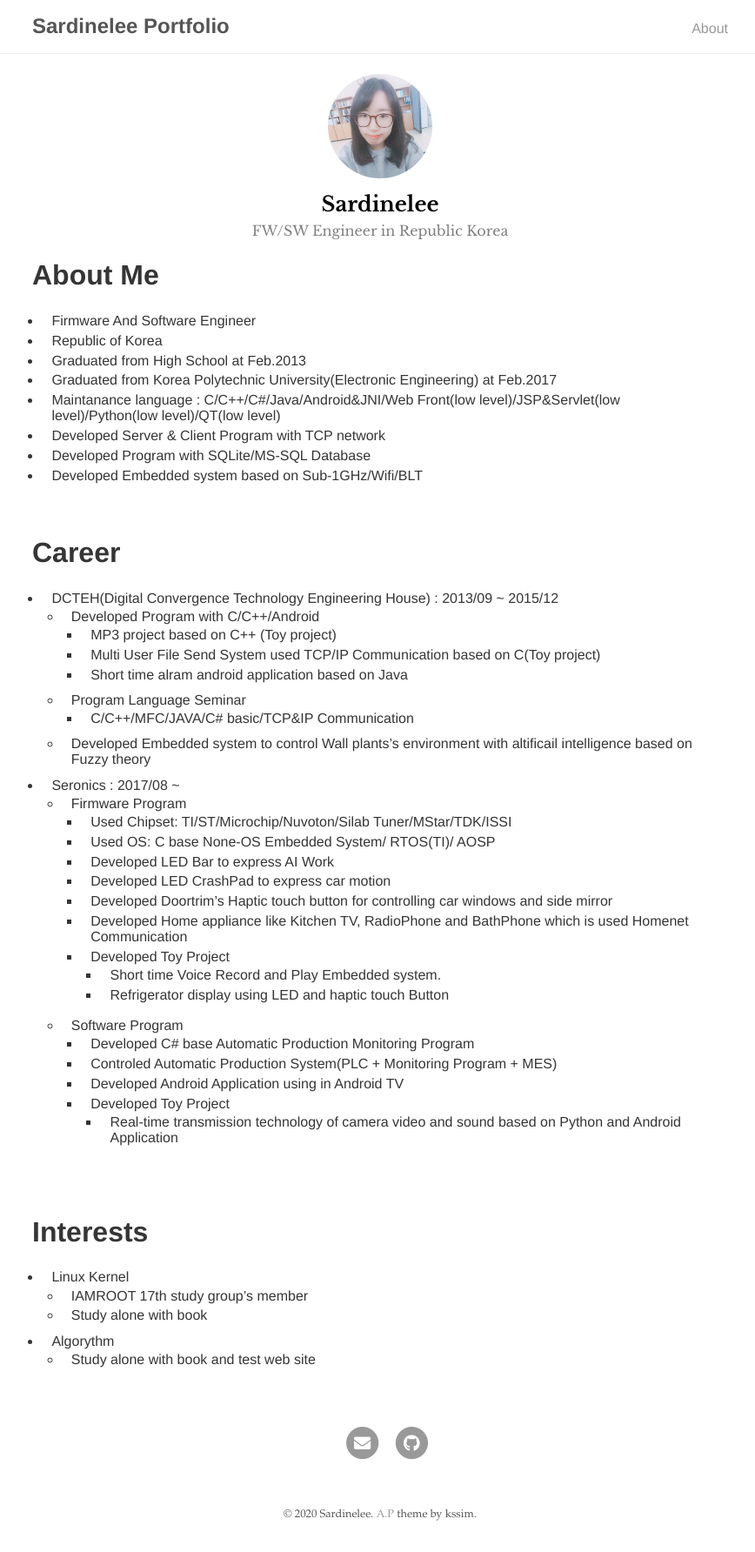
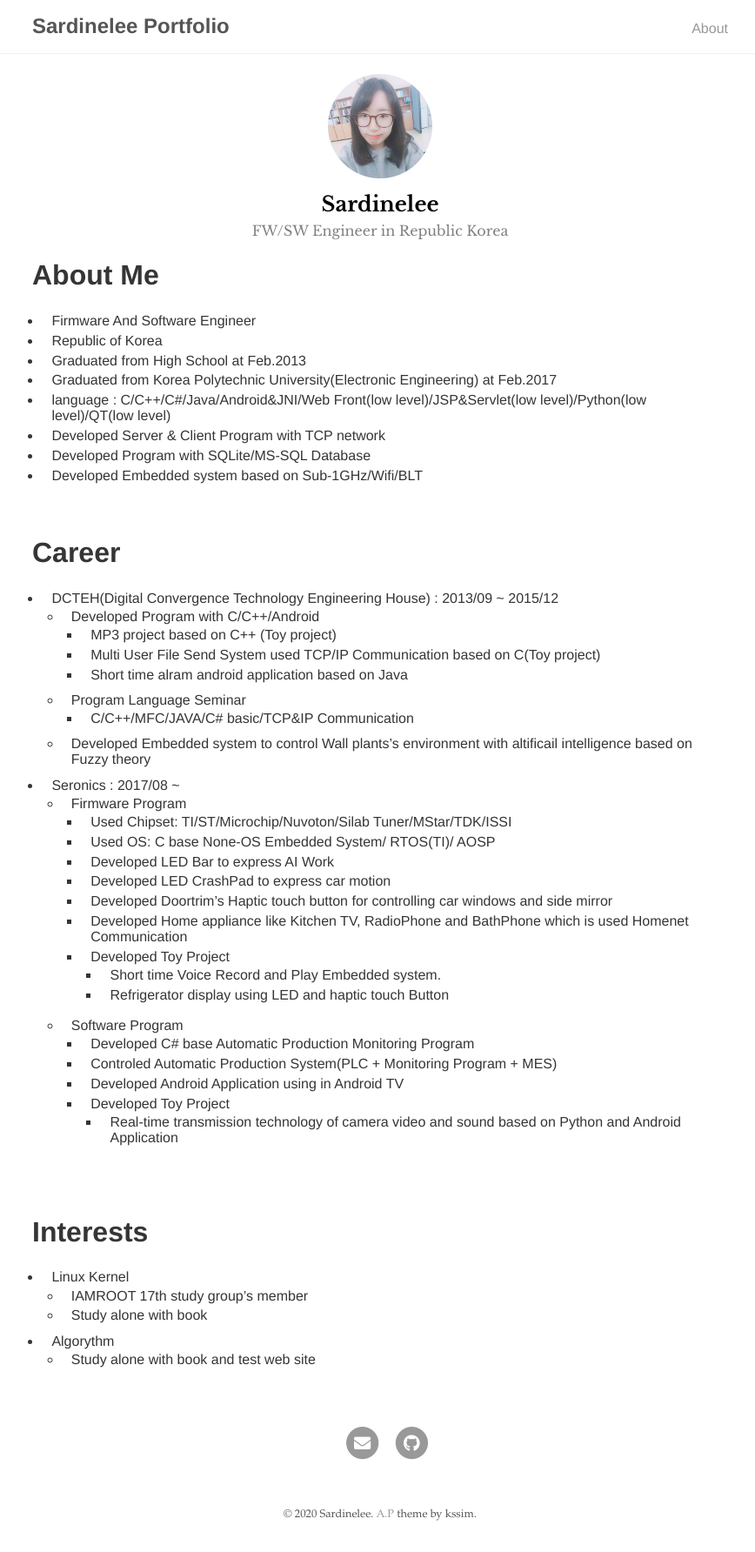
Before and after one commit to sardineLee/sardinelee.github.io, a Jekyll site: the page built from index.md, in a window 1280 px wide. Shown: the whole page at 87% size, without its empty margins (203-1071 px from the left). Built offline with Jekyll 4.4.1, drawn with Linux system fonts in a browser that asks for light colours; our own code applies the rules of GitHub Pages for plain Markdown files.

Commit message:
[EDIT POST]

```diff
--- a/index.md
+++ b/index.md
@@ -7,7 +7,7 @@ layout: about
 * Republic of Korea
 * Graduated from High School at Feb.2013
 * Graduated from Korea Polytechnic University(Electronic Engineering) at Feb.2017
-* Maintanance language : C/C++/C#/Java/Android&JNI/Web Front(low level)/JSP&Servlet(low level)/Python(low level)/QT(low level)
+* language : C/C++/C#/Java/Android&JNI/Web Front(low level)/JSP&Servlet(low level)/Python(low level)/QT(low level)
 * Developed Server & Client Program with TCP network
 * Developed Program with SQLite/MS-SQL Database
 * Developed Embedded system based on Sub-1GHz/Wifi/BLT
```
Also changed, not shown: 9 other files.
